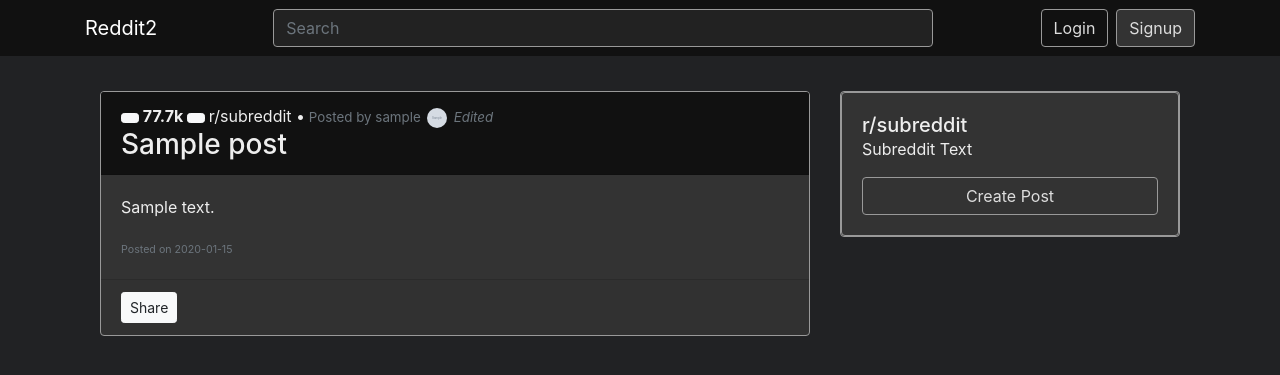
After one commit to dustin-ward/social-media-web-app, a Flask app: page /post/1 in a window 1280 px wide. The commit adds this page. Shown: the top 375 px of the page. Run offline with Flask 2, Linux system fonts and the light colour scheme; tables that the repository leaves empty hold one stand-in row (values such as "Sample post"); grey boxes marked "Sample" are stand-in pictures; some libraries are stand-ins or nearby versions.

Commit message:
Post ordering, editing and deletion

```diff
--- a/reddit2/models.py
+++ b/reddit2/models.py
@@ -24,6 +24,7 @@ class Post(db.Model):
     body = db.Column(db.String(240), nullable=False)
     dateCreated = db.Column(db.DateTime, default=datetime.utcnow)
     userID = db.Column(db.Integer, db.ForeignKey('user.id'), nullable=False)
+    edited = db.Column(db.Boolean, default=False)
 
     def __repr__(self):
         return f"Post('{self.title}', '{self.dateCreated}', '{self.body}')"
--- a/reddit2/routes.py
+++ b/reddit2/routes.py
@@ -1,6 +1,6 @@
 import os
 import secrets
-from flask import render_template, url_for, flash, redirect, request
+from flask import render_template, url_for, flash, redirect, request, abort
 from flask_login import login_user, current_user, logout_user, login_required
 from PIL import Image
 from reddit2 import app, db, bcrypt
@@ -12,7 +12,7 @@ from reddit2.password import *
 @app.route('/')
 @app.route('/home')
 def index():
-    posts = Post.query.all()
+    posts = Post.query.order_by(Post.dateCreated.desc()).all()
     return render_template('index.html', posts=posts)
 
 
@@ -93,4 +93,39 @@ def post():
         db.session.commit()
         flash('Your post has been published!', 'success')
         return redirect('/')
-    return render_template('post.html', form=form)
+    return render_template('post.html', title='Reddit2 - Create A Post',
+                            legend='Create A Post', form=form)
+
+@app.route('/post/<int:postId>')
+def viewPost(postId):
+    post = Post.query.get_or_404(postId)
+    return render_template('viewPost.html', post=post)
+
+@app.route('/post/<int:postId>/edit', methods=['GET', 'POST'])
+def editPost(postId):
+    post = Post.query.get_or_404(postId)
+    if post.author != current_user:
+        abort(403)
+    form = PostForm()
+    if form.validate_on_submit():
+        post.title = form.title.data
+        post.body = form.content.data
+        post.edited = True
+        db.session.commit()
+        flash('Your post has been updated!', 'success')
+        return redirect(url_for('viewPost', postId=post.id))
+    elif request.method == 'GET':
+        form.title.data = post.title
+        form.content.data = post.body
+    return render_template('post.html', title='Reddit2 - Edit Post',
+                            legend='Edit Post', form=form)
+
+@app.route('/post/<int:postId>/delete', methods=['POST'])
+def deletePost(postId):
+    post = Post.query.get_or_404(postId)
+    if post.author != current_user:
+        abort(403)
+    db.session.delete(post)
+    db.session.commit()
+    flash('Your post was deleted :/')
+    return redirect('/')
--- a/reddit2/static/css/custom.css
+++ b/reddit2/static/css/custom.css
@@ -39,5 +39,27 @@ body {
 }
 
 .card-title {
+    color: #eeeeee;
     margin-bottom: 0;
 }
+
+.card-title:hover {
+    color: #eeeeee;
+    text-decoration: none;
+}
+
+.modal-content {
+    background-color: #333333;
+}
+
+.modal-open {
+    color: #eeeeee;
+}
+
+.modal-header {
+    border-top: #333333;
+}
+
+.modal-footer {
+    border-bottom: #333333;
+}
--- /dev/null
+++ b/reddit2/templates/viewPost.html
@@ -0,0 +1,100 @@
+{% extends 'base.html' %}
+
+{% block head %}
+<title>Reddit2 - Post {{ post.id }}</title>
+{% endblock %}
+
+{% block body %}
+<nav class="navbar navbar-expand-lg fixed-top">
+    <div class="container">
+        <a class="navbar-brand" href="/" style="color: #ffffff !important;">Reddit2</a>
+        <button class="navbar-toggler" type="button" data-toggle="collapse" data-target="#navbarNavAltMarkup" aria-controls="navbarNavAltMarkup" aria-expanded="false" aria-label="Toggle navigation">
+            <span class="navbar-toggler-icon"></span>
+        </button>
+        <form class="mx-2 my-auto d-inline w-100" style="margin-left: 100px !important; margin-right: 100px !important;">
+            <input class="form-control mr-sm-2" type="search" placeholder="Search" aria-label="Search">
+        </form>
+        <div class="collapse navbar-collapse" id="navbarNavAltMarkup">
+            <div class="navbar-nav ml-auto">
+                {% if current_user.is_authenticated %}
+                <a class="nav-item btn btn-outline-primary mx-2" href="/logout">Logout</a>
+                <a class="nav-item btn btn-primary" href="/account">Account</a>
+                <a href="/account">
+                    <img class="rounded-circle account-img" src="{{ url_for('static', filename='profilePics/' + current_user.profilePicture) }}" height="40" width="40" hspace="10">
+                </a>
+                {% else %}
+                <a class="nav-item btn btn-outline-primary mx-2" href="/login">Login</a>
+                <a class="nav-item btn btn-primary" href="/signup">Signup</a>
+                {% endif %}
+            </div>
+        </div>
+    </div>
+</nav>
+<div class="container">
+    <div class="row">
+        <div class="col-sm-8">
+            <div class="mt-3 card">
+                <div class="card-header">
+                    <strong>
+                        <button class="btn btn-light btn-sm">
+                            <i class="fas fa-arrow-up"></i>
+                        </button>
+                        77.7k
+                        <button class="btn btn-light btn-sm">
+                            <i class="fas fa-arrow-down"></i>
+                        </button>
+                    </strong> r/subreddit •<span class="text-muted" style="font-size: 10pt;"> Posted by {{ post.author.username }}</span>
+                    <img class="rounded-circle account-img" src="{{ url_for('static', filename='profilePics/' + post.author.profilePicture) }}" height="20" width="20" hspace="2">
+                    {% if post.edited %}
+                        <i class="text-muted" style="font-size: 10pt;">Edited</i>
+                    {% endif %}
+                    <h3 class="card-title">{{ post.title }}</h3>
+                </div>
+                <div class="card-body">
+                    <p class="card-text">{{ post.body }}</p>
+                    <span class="text-muted" style="font-size: 8pt;">Posted on {{ post.dateCreated.strftime('%Y-%m-%d') }}</span>
+                </div>
+                <div class="card-footer text-muted">
+                    <a href="" class="btn btn-light btn-sm"><i class="fas fa-share"></i> Share</a>
+                    {% if current_user == post.author %}
+                    <a href="{{ url_for('editPost', postId=post.id) }}" class="btn btn-light btn-sm">Edit</a>
+                    <button type="button" class="btn btn-danger btn-sm" data-toggle="modal" data-target="#deleteModal">Delete</button>
+                    {% endif %}
+                </div>
+            </div>
+        </div>
+        <div class="mt-3 col-sm-4">
+            <div class="card">
+                <div class="card">
+                    <div class="card-body">
+                        <h5 class="card-title">r/subreddit</h5>
+                        <p class="card-text">
+                            Subreddit Text
+                        </p>
+                        <a href="/post" class="btn btn-primary btn-block">Create Post</a>
+                    </div>
+                </div>
+            </div>
+        </div>
+    </div>
+</div>
+<!-- Modal -->
+<div class="modal fade" id="deleteModal" tabindex="-1" role="dialog" aria-labelledby="deleteModalLabel" aria-hidden="true">
+    <div class="modal-dialog" role="document">
+        <div class="modal-content">
+            <div class="modal-header">
+                <h5 class="modal-title" id="deleteModalLabel">Delete Post?</h5>
+                <button type="button" class="close" data-dismiss="modal" aria-label="Close">
+                    <span aria-hidden="true">&times;</span>
+                </button>
+            </div>
+            <div class="modal-footer">
+                <button type="button" class="btn btn-secondary" data-dismiss="modal">Cancel</button>
+                <form action="{{ url_for('deletePost', postId=post.id) }}" method="POST">
+                    <input class="btn btn-danger" type="submit" value="Delete">
+                </form>
+            </div>
+        </div>
+    </div>
+</div>
+{% endblock %}
```
Also changed, not shown: reddit2/templates/index.html (+5 -8 lines), reddit2/templates/post.html (+13 -18 lines), reddit2/static/profilePics/6408ce1aaf4cfbe7.jpg (deleted), reddit2/static/profilePics/e01074306aac503d.png (deleted), reddit2/static/profilePics/e818d0dd5375ff40.jpg (deleted).
